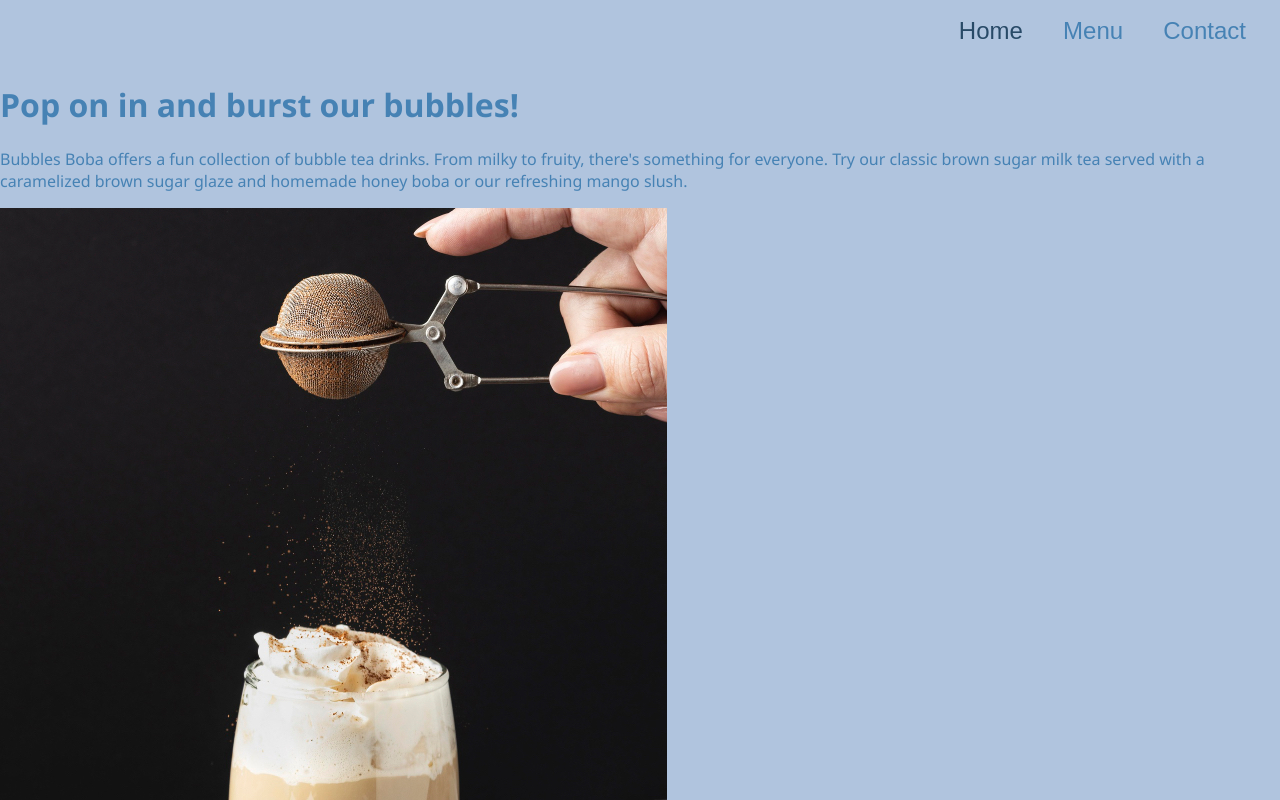
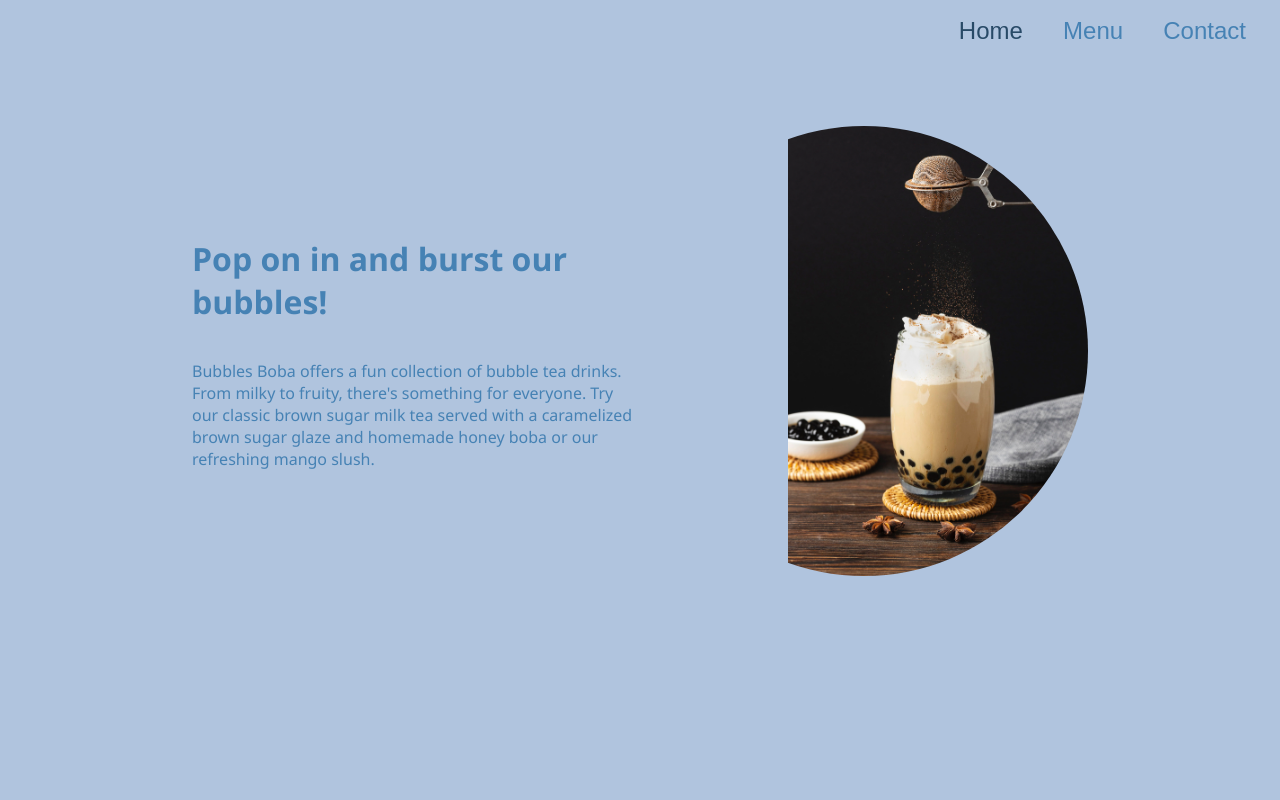
Before and after one commit to jtieu7268/restaurant-page, a website built with webpack: page src/template.html in a window 1280 px wide. Shown: the top 800 px of the page. Built offline with nearby package versions, Linux system fonts and the light colour scheme.

Commit message:
Add basic styling to home tab

```diff
--- a/src/home.js
+++ b/src/home.js
@@ -2,9 +2,17 @@ import homepageImg from "./img/homepage.jpg";
 
 export default function home() {
     const container = document.createElement("div");
+    const textDiv = document.createElement("div");
+    const imgDiv = document.createElement("div");
+
+    container.classList.add("home");
+    textDiv.classList.add("home-text");
+    imgDiv.classList.add("home-img");
+
     const tagline = document.createElement("h1");
     const descrip = document.createElement("p");
     const hpImg = document.createElement("img");
+
     tagline.textContent = "Pop on in and burst our bubbles!";
     descrip.textContent = "Bubbles Boba offers a fun collection of bubble tea drinks. \
         From milky to fruity, there's something for everyone. \
@@ -13,9 +21,12 @@ export default function home() {
         or our refreshing mango slush."
     hpImg.src = homepageImg;
     hpImg.alt = "boba milk tea";
-    container.appendChild(tagline);
-    container.appendChild(descrip);
-    container.appendChild(hpImg);
+
+    textDiv.appendChild(tagline);
+    textDiv.appendChild(descrip);
+    imgDiv.appendChild(hpImg);
+    container.appendChild(textDiv);
+    container.appendChild(imgDiv);
 
     return container;
 }
--- a/src/style.css
+++ b/src/style.css
@@ -4,6 +4,8 @@ body {
     font-family:'Segoe UI', Tahoma, Geneva, Verdana, sans-serif;
     background-color: lightsteelblue;
     color: steelblue;
+    height: 100vh;
+    width: 100vw;
 }
 
 header {
@@ -28,3 +30,26 @@ button:hover,
 #content {
     display: flex;
 }
+
+.home {
+    display: flex;
+    margin: 5% 15%;
+}
+
+.home-text,
+.home-img {
+    display: flex;
+    flex-direction: column;
+    justify-content: center;
+    flex: 1 1 0;
+}
+
+.home-img {
+    overflow: hidden;
+    border-radius: 50%;
+    align-items: end;
+}
+
+img {
+    width: 300px;
+}
```
